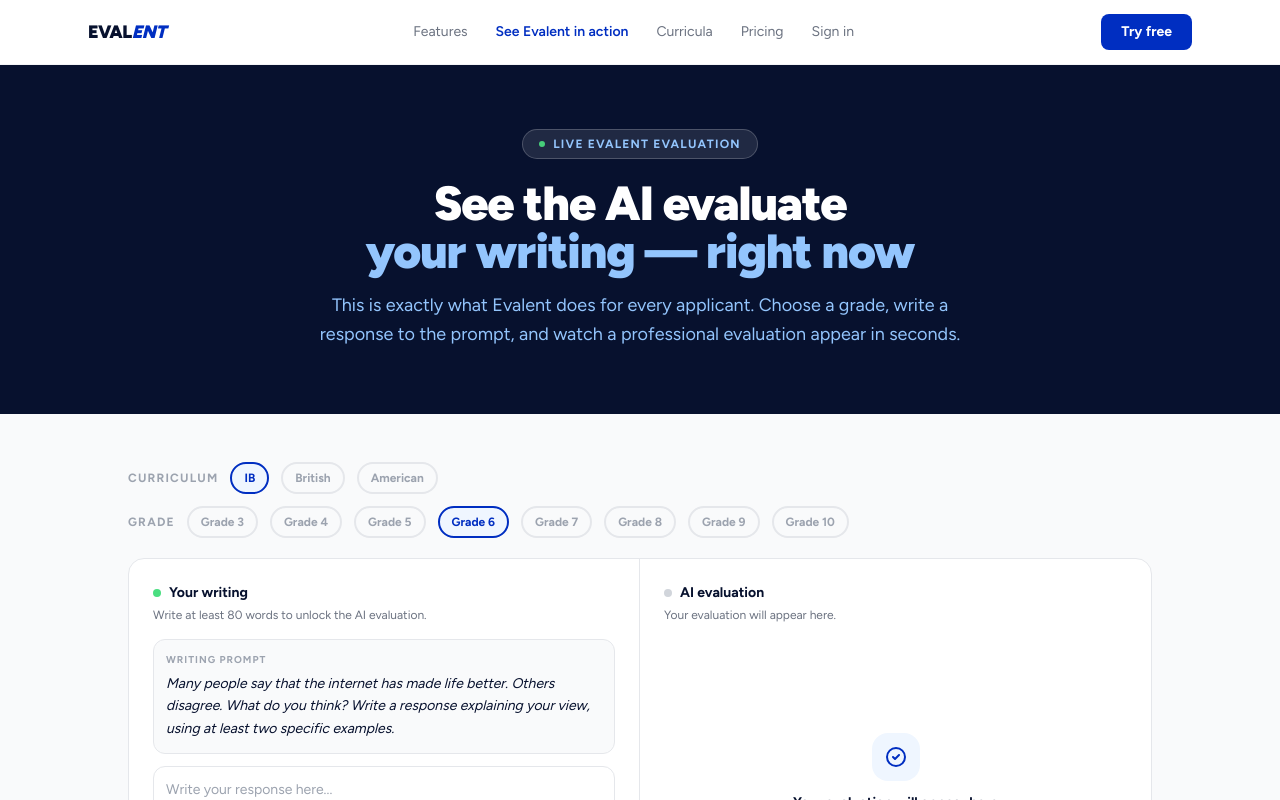
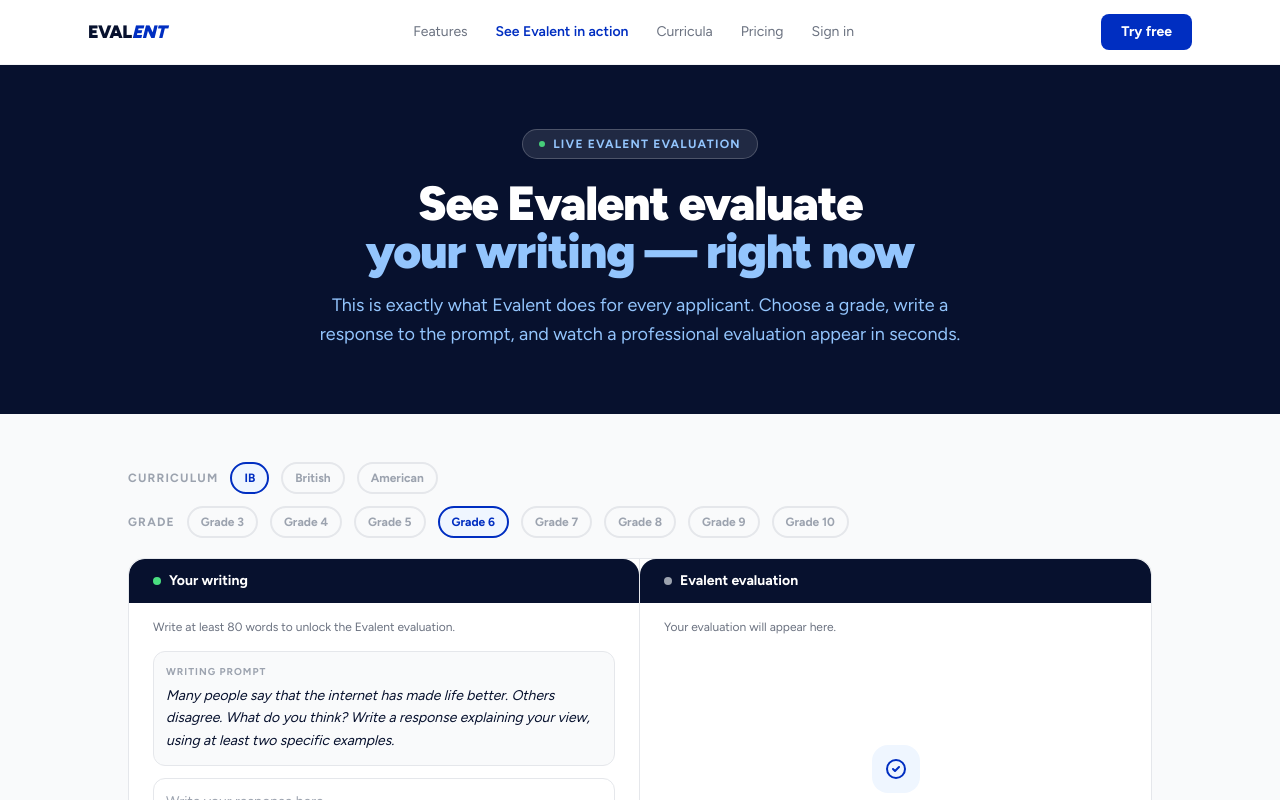
Before and after one commit to wigsbury-ui/evalent-marketing, a Next.js app: page /demo in a window 1280 px wide. Shown: the top 800 px of the page. Built offline with nearby package versions, Linux system fonts and the light colour scheme.

Commit message:
fix: Evalent branding complete, white text panel headers

```diff
--- a/src/app/demo/page.tsx
+++ b/src/app/demo/page.tsx
@@ -18,7 +18,7 @@ export default function DemoPage() {
             LIVE EVALENT EVALUATION
           </div>
           <h1 className="text-4xl md:text-5xl font-black tracking-tight text-white mb-4">
-            See the AI evaluate<br/>
+            See Evalent evaluate<br/>
             <span className="text-blue-300">your writing — right now</span>
           </h1>
           <p className="text-blue-300 text-lg leading-relaxed">
--- a/src/components/EvalDemo.tsx
+++ b/src/components/EvalDemo.tsx
@@ -150,11 +150,11 @@ export default function EvalDemo() {
 
       <div className="grid md:grid-cols-2 gap-0 border border-gray-200 rounded-2xl overflow-hidden bg-white items-start">
         <div className="p-6 border-r border-gray-200">
-          <div className="flex items-center gap-2 mb-1">
+          <div className="bg-navy px-6 py-3 -mx-6 -mt-6 mb-4 flex items-center gap-2 rounded-t-2xl">
             <span className="w-2 h-2 bg-green-400 rounded-full" />
-            <span className="text-sm font-bold text-navy">Your writing</span>
+            <span className="text-sm font-bold text-white">Your writing</span>
           </div>
-          <p className="text-xs text-gray-500 mb-4">Write at least 80 words to unlock the AI evaluation.</p>
+          <p className="text-xs text-gray-500 mb-4">Write at least 80 words to unlock the Evalent evaluation.</p>
           <div className="bg-gray-50 border border-gray-200 rounded-xl p-3 mb-3">
             <div className="text-[10px] font-bold text-gray-400 tracking-widest mb-1.5">WRITING PROMPT</div>
             <p className="text-sm text-navy leading-relaxed italic">{PROMPTS[grade]}</p>
@@ -178,10 +178,10 @@ export default function EvalDemo() {
         </div>
 
         <div className="p-6" ref={resultRef}>
-          <div className="flex items-center gap-2 mb-1">
-            <span className={`w-2 h-2 rounded-full ${state === 'done' ? 'bg-green-400' : state === 'loading' ? 'bg-yellow-400 animate-pulse' : 'bg-gray-300'}`} />
-            <span className="text-sm font-bold text-navy">
-              {state === 'done' ? `Evaluation complete — ${band}` : state === 'loading' ? 'Evaluating...' : 'AI evaluation'}
+          <div className="bg-navy px-6 py-3 -mx-6 -mt-6 mb-4 flex items-center gap-2 rounded-t-2xl">
+            <span className={`w-2 h-2 rounded-full ${state === 'done' ? 'bg-green-400' : state === 'loading' ? 'bg-yellow-400 animate-pulse' : 'bg-gray-400'}`} />
+            <span className="text-sm font-bold text-white">
+              {state === 'done' ? `Evaluation complete — ${band}` : state === 'loading' ? 'Evaluating...' : 'Evalent evaluation'}
             </span>
           </div>
           <p className="text-xs text-gray-500 mb-4">
```
